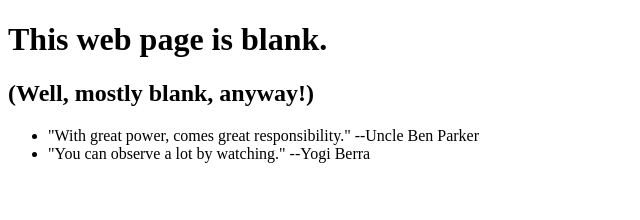
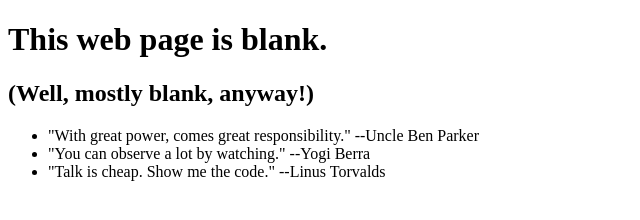
Before and after one commit to mjrifkind/0main_openSAP_repo, a plain HTML site: page index.html in a window 1280 px wide. Shown: the whole page, without its empty margins (0-640 px from the left). Drawn offline with Linux system fonts and the light colour scheme.

Commit message:
added quote by Linus Torvalds

```diff
--- a/index.html
+++ b/index.html
@@ -11,6 +11,7 @@
 		<ul>
 			<li>"With great power, comes great responsibility." --Uncle Ben Parker</li>
 			<li>"You can observe a lot by watching." --Yogi Berra</li>
+			<li>"Talk is cheap. Show me the code." --Linus Torvalds</li>
 		</ul>
 	</body>
 </html>
```
